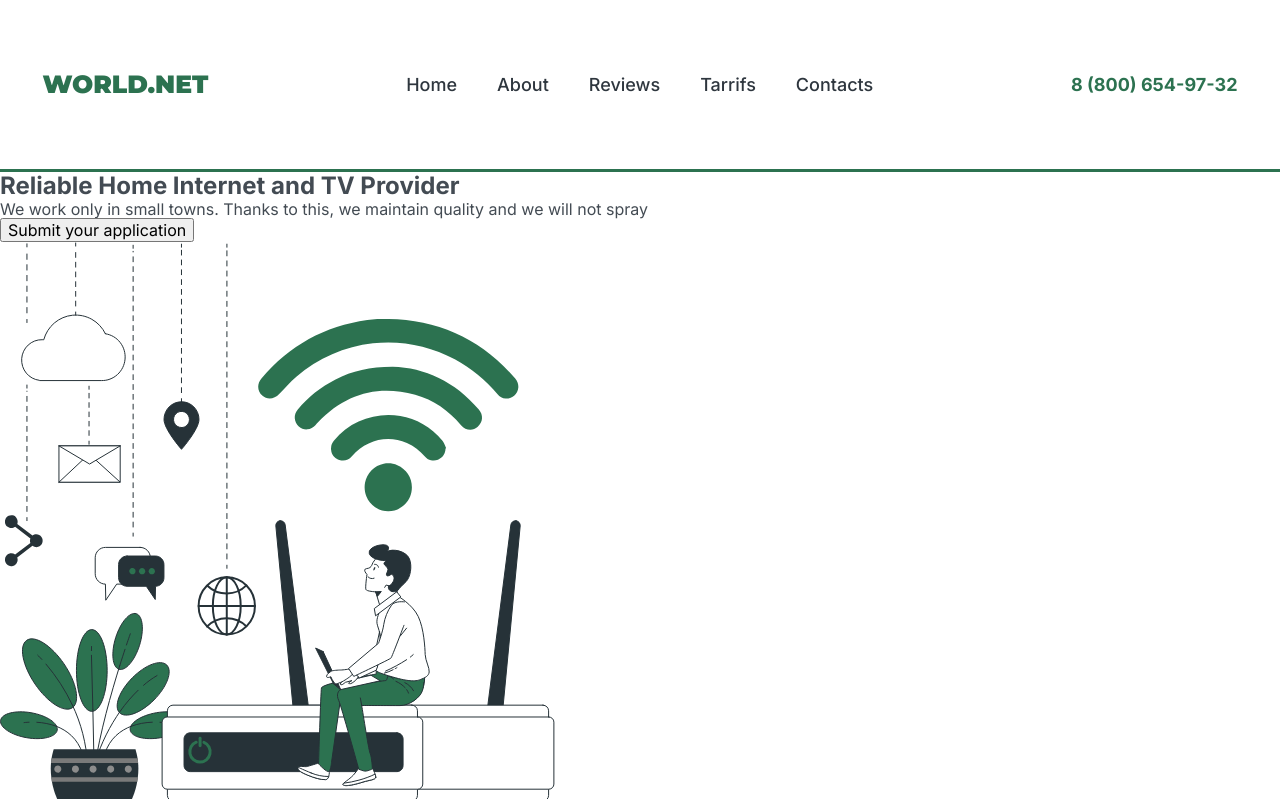
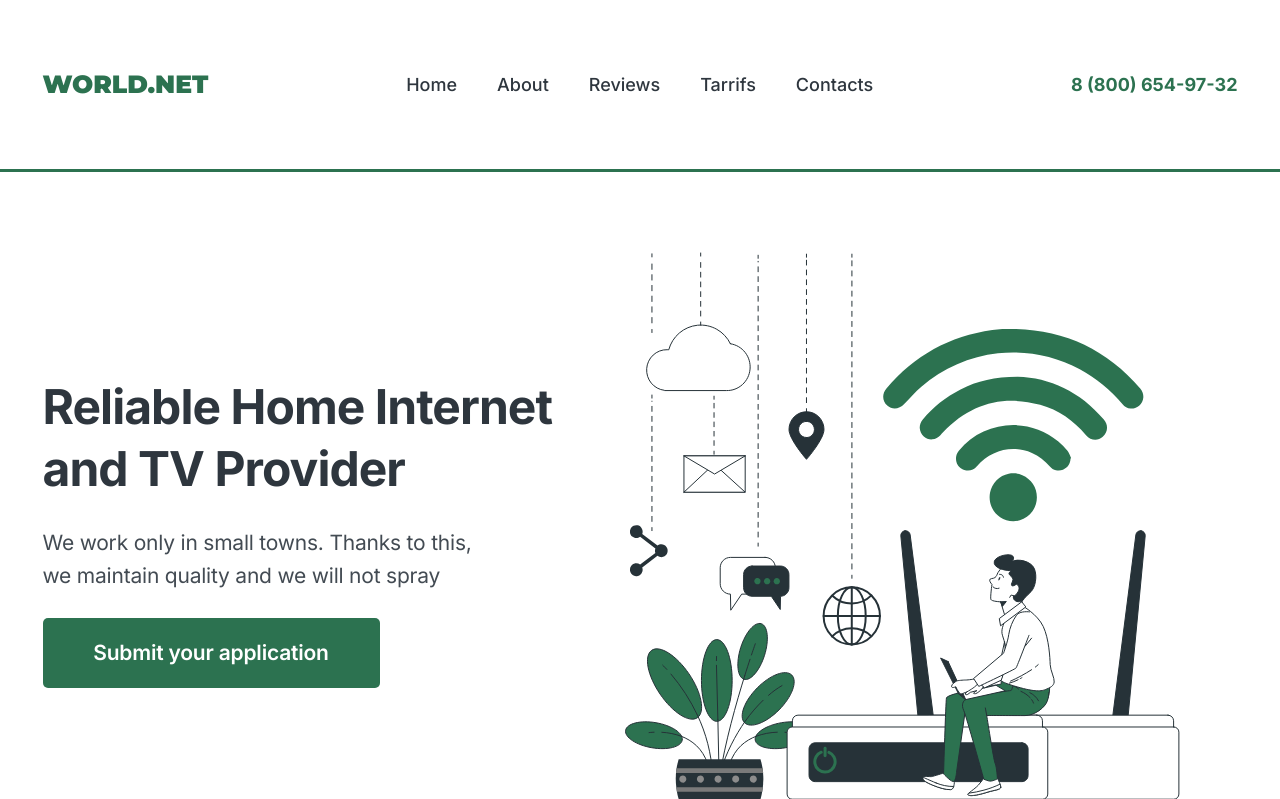
Before and after one commit to Lena8829/World.Net, a plain HTML site: page index.html in a window 1280 px wide. Shown: the top 799 px of the page. Drawn offline with nearby package versions, Linux system fonts and the light colour scheme.

Commit message:
hero-section
styles and flex

```diff
--- a/css/styles.css
+++ b/css/styles.css
@@ -79,3 +79,48 @@ img {
   font-weight: 700;
   line-height: 1.52;
 }
+
+/* Hero Section */
+.hero-container {
+  display: flex;
+  align-items: center;
+  gap: 12px;
+  padding: 80px 0;
+}
+.hero-title {
+  color: #2e363e;
+  font-size: 48px;
+  line-height: 1.3;
+  letter-spacing: -0.02em;
+
+  max-width: 570px;
+  margin-bottom: 25px;
+}
+.hero-text {
+  color: #434b53;
+  font-size: 21px;
+  line-height: 1.6;
+  letter-spacing: -0.01em;
+
+  max-width: 434px;
+  margin-bottom: 25px;
+
+}
+.hero-btn {
+  color: #fff;
+  font-size: 21px;
+  font-weight: 600;
+  line-height: 1.43;
+  letter-spacing: -0.01em;
+
+  border-radius: 5px;
+  background: #2c7250;
+
+  min-width: 337px;
+  height: 70px;
+
+  border: none;
+  cursor: pointer;
+}
+.hero-img {
+}
--- a/index.html
+++ b/index.html
@@ -54,13 +54,28 @@
 
     <main>
         <!-- hero section -->
-        <section>
-            <h1>Reliable Home Internet and TV Provider</h1>
-            <p>We work only in small towns. Thanks to this,
-                we maintain quality and we will not spray</p>
-            <button type="button">Submit your application</button>
+        <section class="hero-section">
 
-            <img src="./images/hero-img.svg" alt="hero-img" width="572" height="560">
+            <div class="container hero-container">
+
+                <div class="hero-txt-wrapper">
+
+                    <h1 class="hero-title">Reliable Home Internet and TV Provider</h1>
+
+                    <p class="hero-text">
+                        We work only in small towns. Thanks to this, we maintain quality and we will not spray
+                    </p>
+
+                    <button type="button" class="hero-btn">
+                        Submit your application
+                    </button>
+
+                </div>
+
+                <img class="hero-img" src="./images/hero-img.svg" alt="hero-img" width="572" height="560">
+
+            </div>
+
         </section>
 
         <!-- features section -->
```
